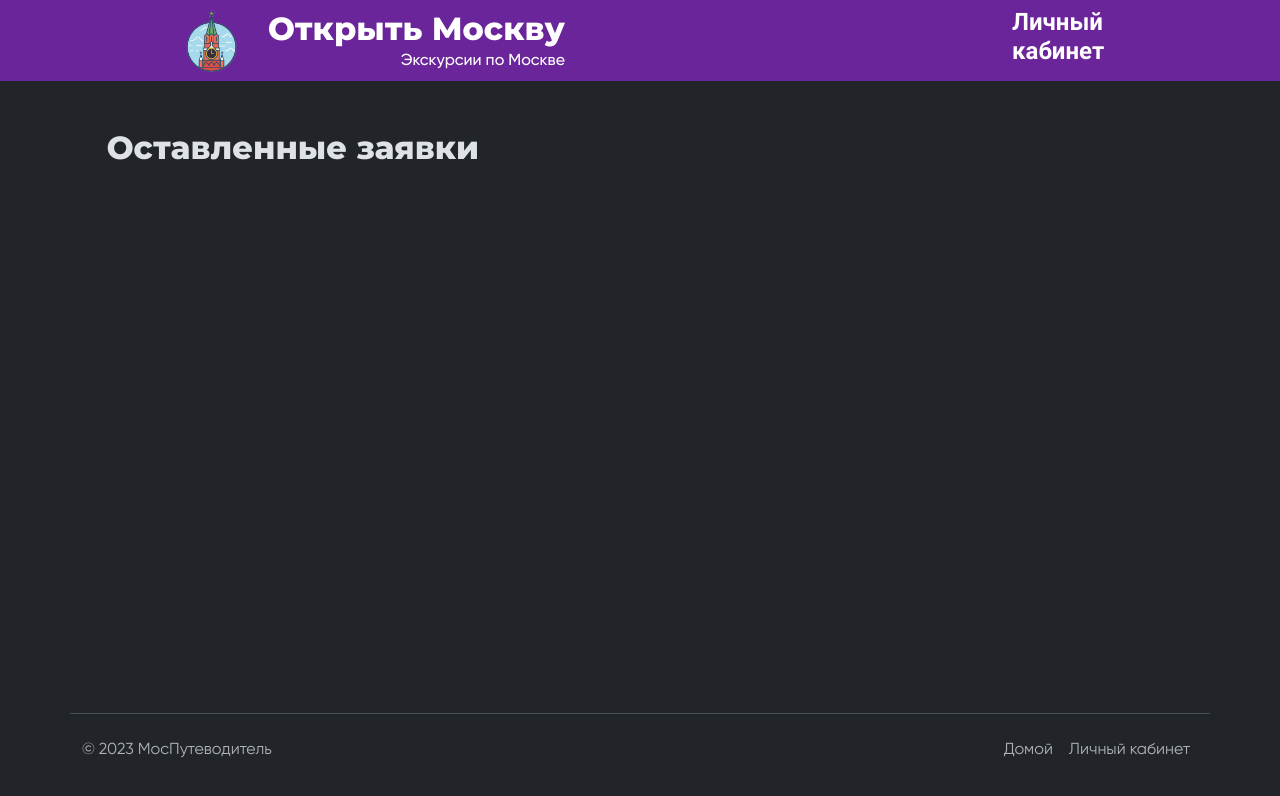
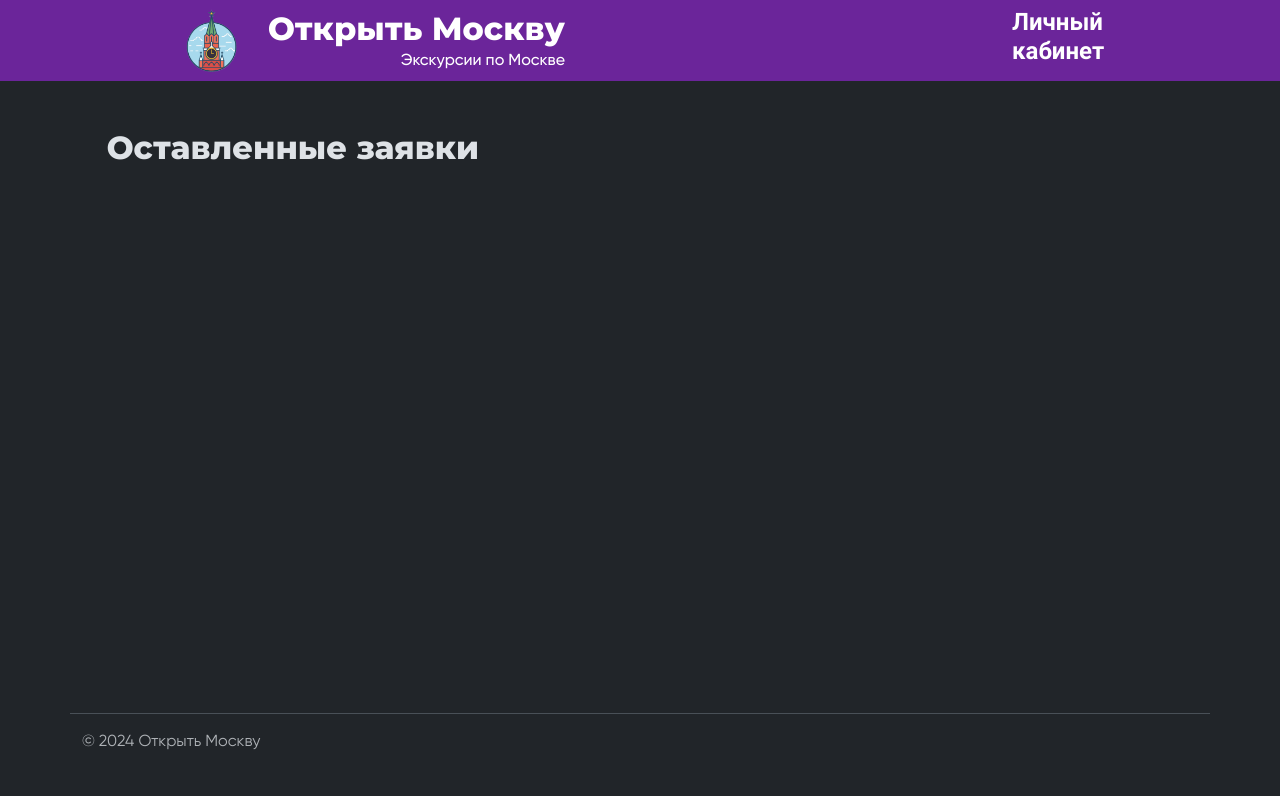
Before and after one commit to AlexSuturin/-, a website: page ExamProject/account.html in a window 1280 px wide. Drawn offline with nearby package versions, Linux system fonts and the light colour scheme; no server answers.

Commit message:
account.html

```diff
--- a/ExamProject/account.html
+++ b/ExamProject/account.html
@@ -178,15 +178,12 @@
 
 </main>
 
-<footer class="d-flex container flex-wrap justify-content-between align-items-center py-3 mt-4 border-top">
-    <p class="col-md-4 mb-0 text-muted">&copy; 2023 МосПутеводитель</p>
+<footer class="container flex-wrap justify-content-between align-items-center py-3 mt-4 border-top">
+    <p class="col-md-4 mb-0 text-muted">&copy; 2024 Открыть Москву</p>
 
     <div class="col-md-4"></div>
 
-    <ul class="nav col-md-4 justify-content-end">
-        <li class="nav-item"><a href="main.html" class="nav-link px-2 text-muted">Домой</a></li>
-        <li class="nav-item"><a href="account.html" class="nav-link px-2 text-muted">Личный кабинет</a></li>
-    </ul>
+
 </footer>
 
 <script src="js/orderDelete.js"></script>
```
